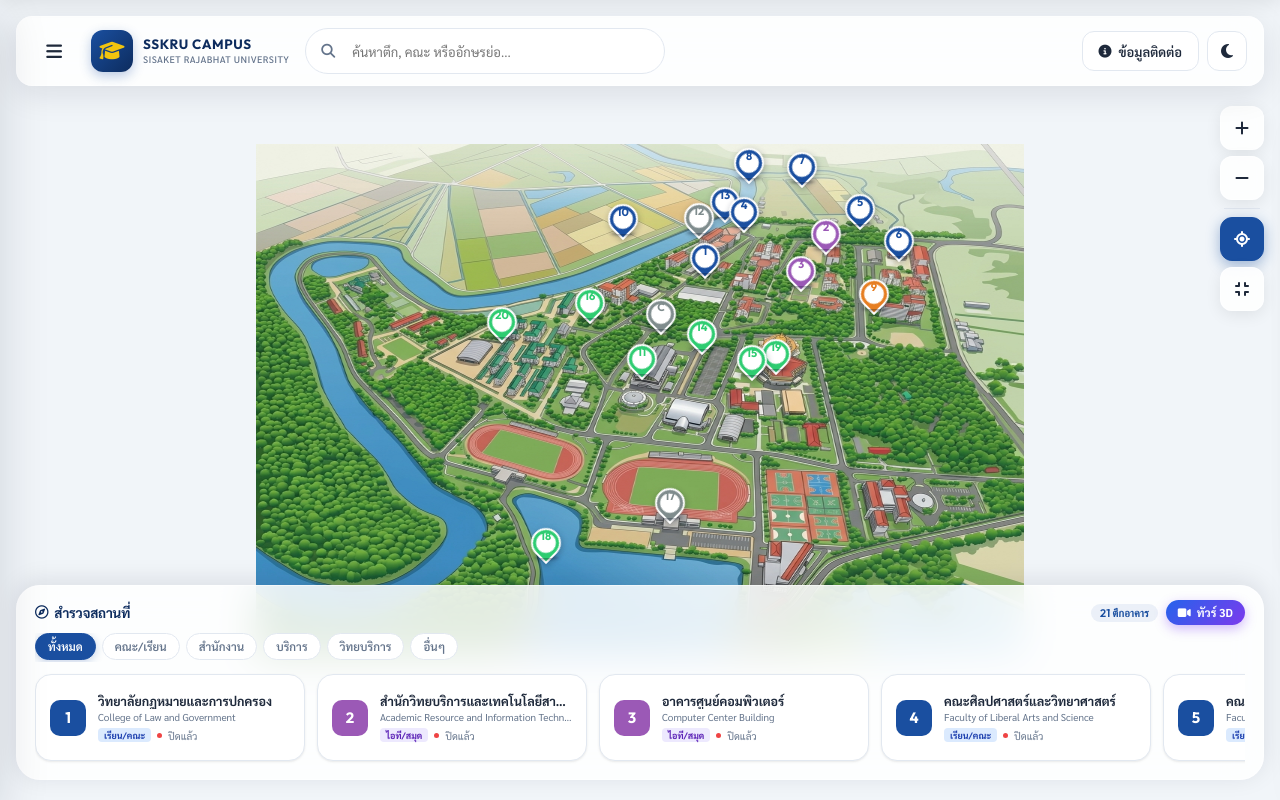
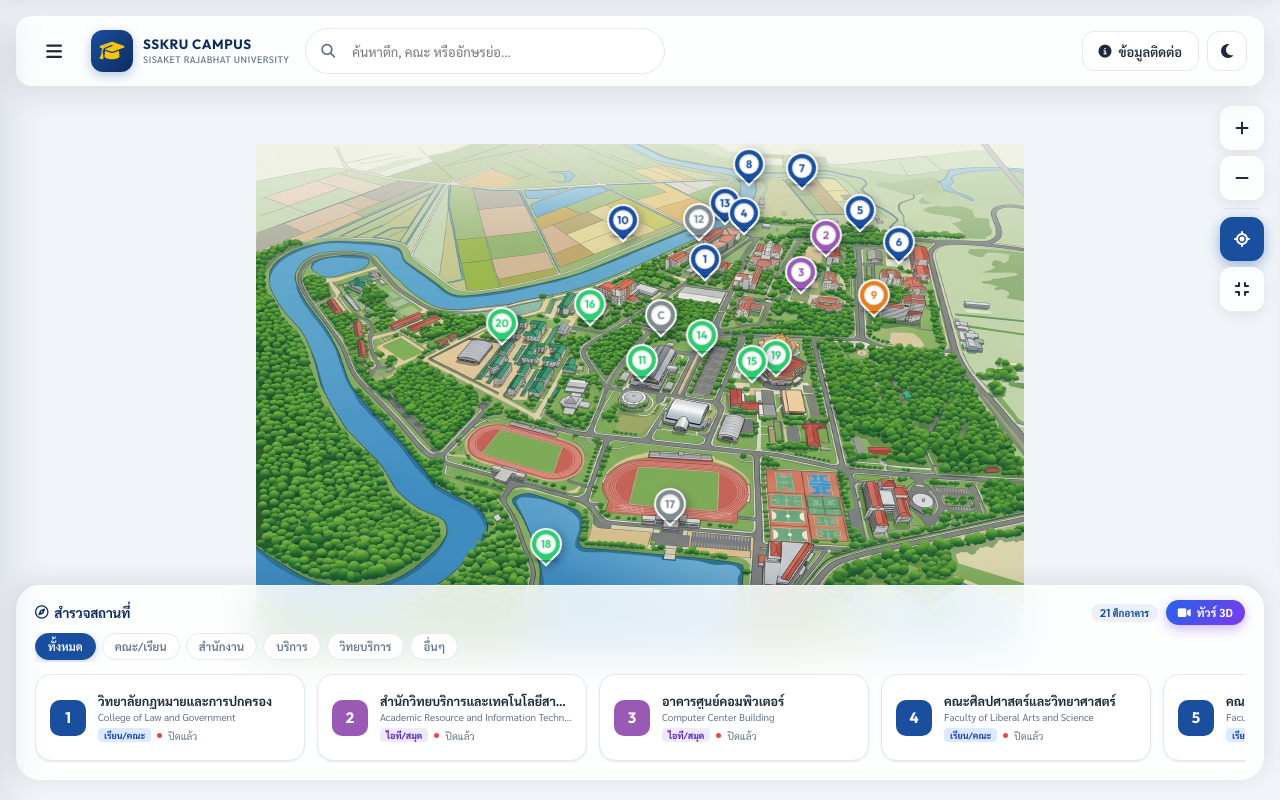
Before and after one commit to lnapoon/map_sskru, a PHP site: page / in a window 1280 px wide. Run offline with PHP 8.4, Linux system fonts and the light colour scheme.

Commit message:
fix(pins): แก้ไขปัญหาตัวเลขบนหมุดหายใน Vercel และ Safari โดยจัดตำแหน่งตัวเลขให้อยู่ตรงกลางภายในหมุดวงกลมอย่างถูกต้อง

```diff
--- a/app.js
+++ b/app.js
@@ -991,8 +991,11 @@
         <div class="marker-pin-wrapper marker-${b.category} ${isSelected ? 'active-pin' : ''}">
           <div class="pin-3d-shadow"></div>
           <div class="pin-3d-pulse"></div>
-          <div class="marker-pin"></div>
-          <span class="marker-number">${displayNum}</span>
+          <div class="marker-pin">
+            <div class="marker-pin-inner">
+              <span class="marker-number">${displayNum}</span>
+            </div>
+          </div>
           <div class="marker-3d-badge">${displayNum}. ${b.name}</div>
         </div>
       `,
--- a/styles.css
+++ b/styles.css
@@ -1801,41 +1801,46 @@
   display: flex;
   flex-direction: column;
   align-items: center;
+  justify-content: center;
 }
 
 .marker-pin {
-  width: 30px;
-  height: 30px;
+  width: 32px;
+  height: 32px;
   border-radius: 50% 50% 50% 0;
   background: var(--primary-color);
   transform: rotate(-45deg);
-  box-shadow: -1px 2px 6px rgba(15,23,42,0.3);
+  box-shadow: 0 4px 10px rgba(15,23,42,0.35);
   display: flex;
   align-items: center;
   justify-content: center;
-  border: 2px solid var(--text-light);
-  transition: transform var(--transition-fast);
-}
-
-.marker-pin::after {
-  content: '';
+  border: 2px solid #ffffff;
+  transition: transform var(--transition-fast), box-shadow var(--transition-fast);
+}
+
+.marker-pin-inner {
   width: 20px;
   height: 20px;
   border-radius: 50%;
-  background: var(--text-light);
-  position: absolute;
+  background: #ffffff;
+  display: flex;
+  align-items: center;
+  justify-content: center;
+  transform: rotate(45deg); /* Counter-rotate so text is upright! */
+  box-shadow: inset 0 1px 3px rgba(0,0,0,0.15);
 }
 
 .marker-number {
-  position: absolute;
-  z-index: 10;
-  font-family: 'Outfit', sans-serif;
-  font-weight: 700;
+  font-family: 'Outfit', 'Sarabun', sans-serif;
+  font-weight: 800;
   font-size: 11px;
+  line-height: 1;
+  text-align: center;
   pointer-events: none;
-}
-
-.marker-pin-wrapper:hover .marker-pin { transform: rotate(-45deg) scale(1.15); }
+  display: block;
+}
+
+.marker-pin-wrapper:hover .marker-pin { transform: rotate(-45deg) scale(1.18); box-shadow: 0 6px 16px rgba(15,23,42,0.45); }
 
 .marker-academic .marker-pin { background: var(--color-academic); }
 .marker-office .marker-pin { background: var(--color-office); }
```
